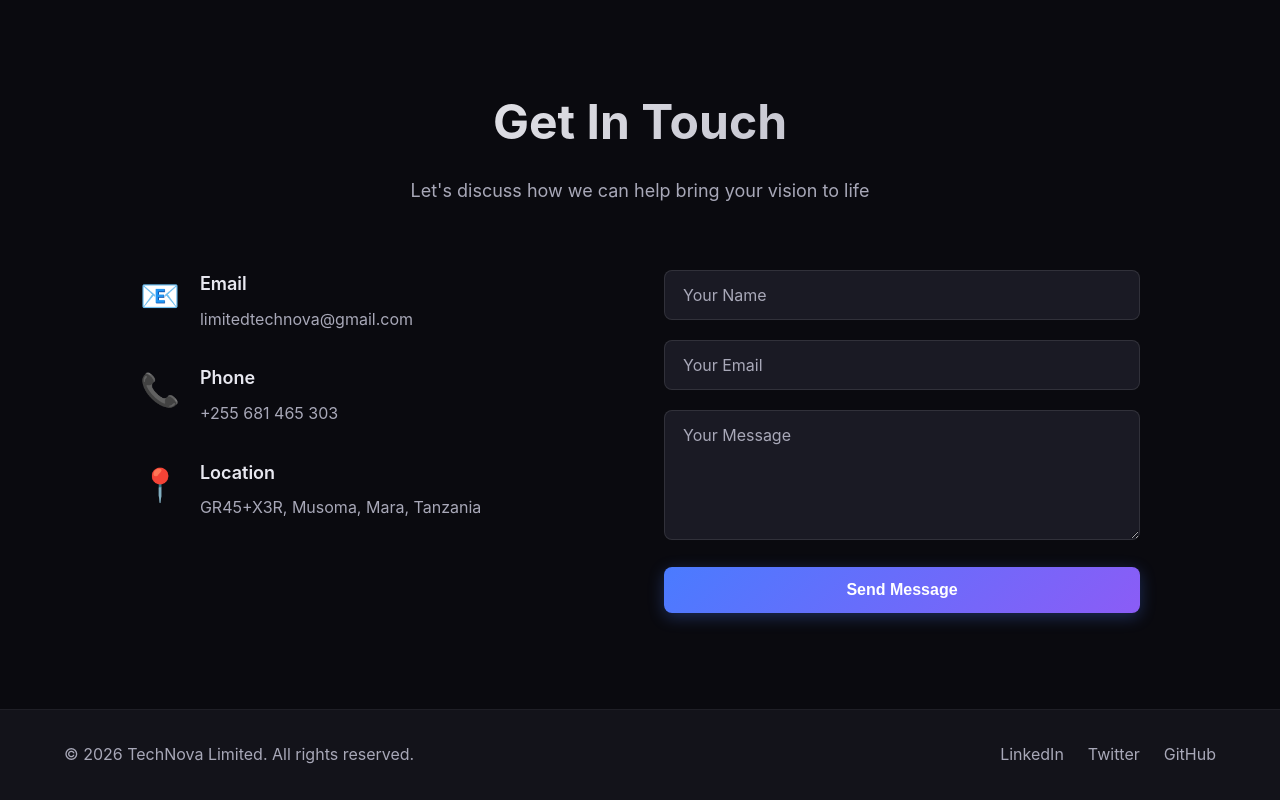
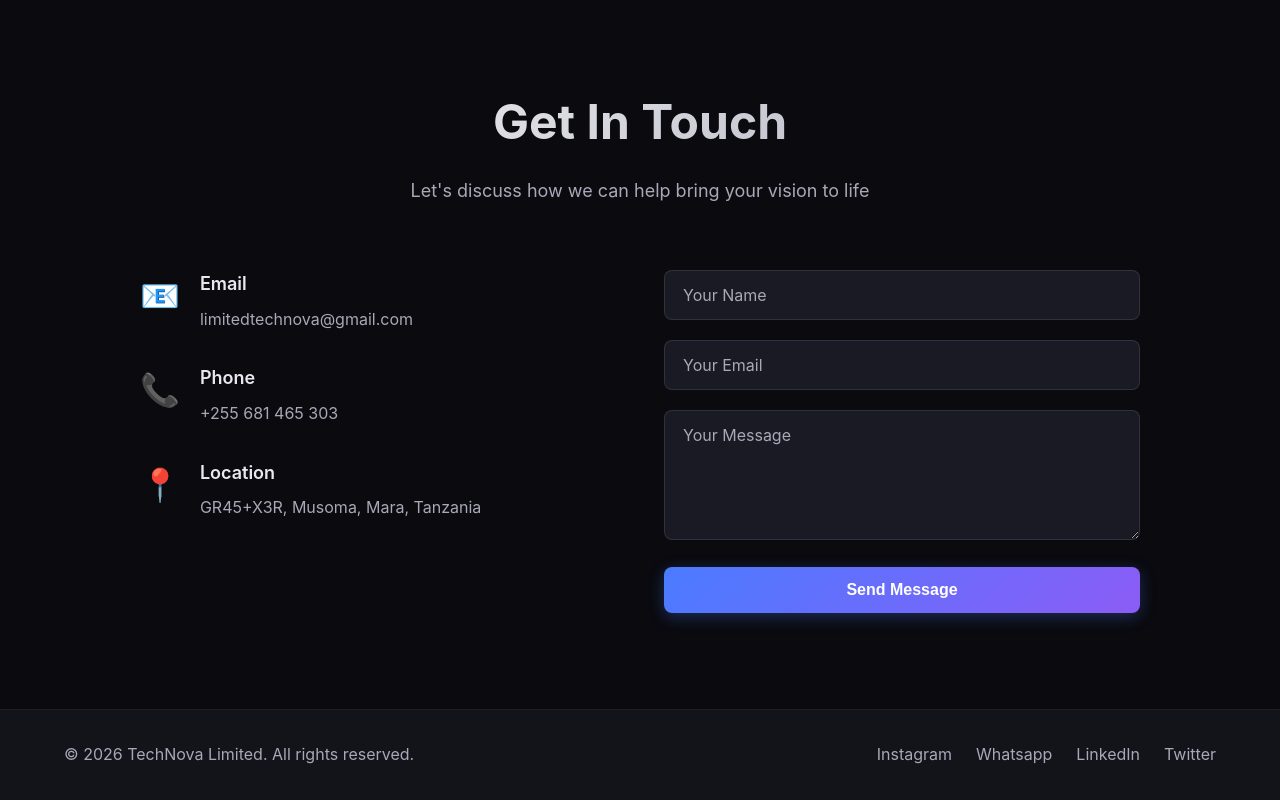
Before and after one commit to Tech-Nova-LTD/TechNova-Limited, a website built with Vite: page index.html in a window 1280 px wide. Shown: the part 3486-4286 px from the top of the page. Built offline with nearby package versions, Linux system fonts and the light colour scheme.

Commit message:
Update index.html

```diff
--- a/index.html
+++ b/index.html
@@ -223,9 +223,10 @@
       <div class="container">
         <p>&copy; 2026 TechNova Limited. All rights reserved.</p>
         <div class="social-links">
+         <a href="https://www.instagram.com/technova_limited?igsh=MW5sdjBxenlxNGFiMA==" aria-label="Instagram"> Instagram </a>
+          <a href="https://wa.link/f4vshq" aria-label="Whatsapp"> Whatsapp </a>
           <a href="#" aria-label="LinkedIn">LinkedIn</a>
           <a href="#" aria-label="Twitter">Twitter</a>
-          <a href="#" aria-label="GitHub">GitHub</a>
         </div>
       </div>
     </footer>
```
